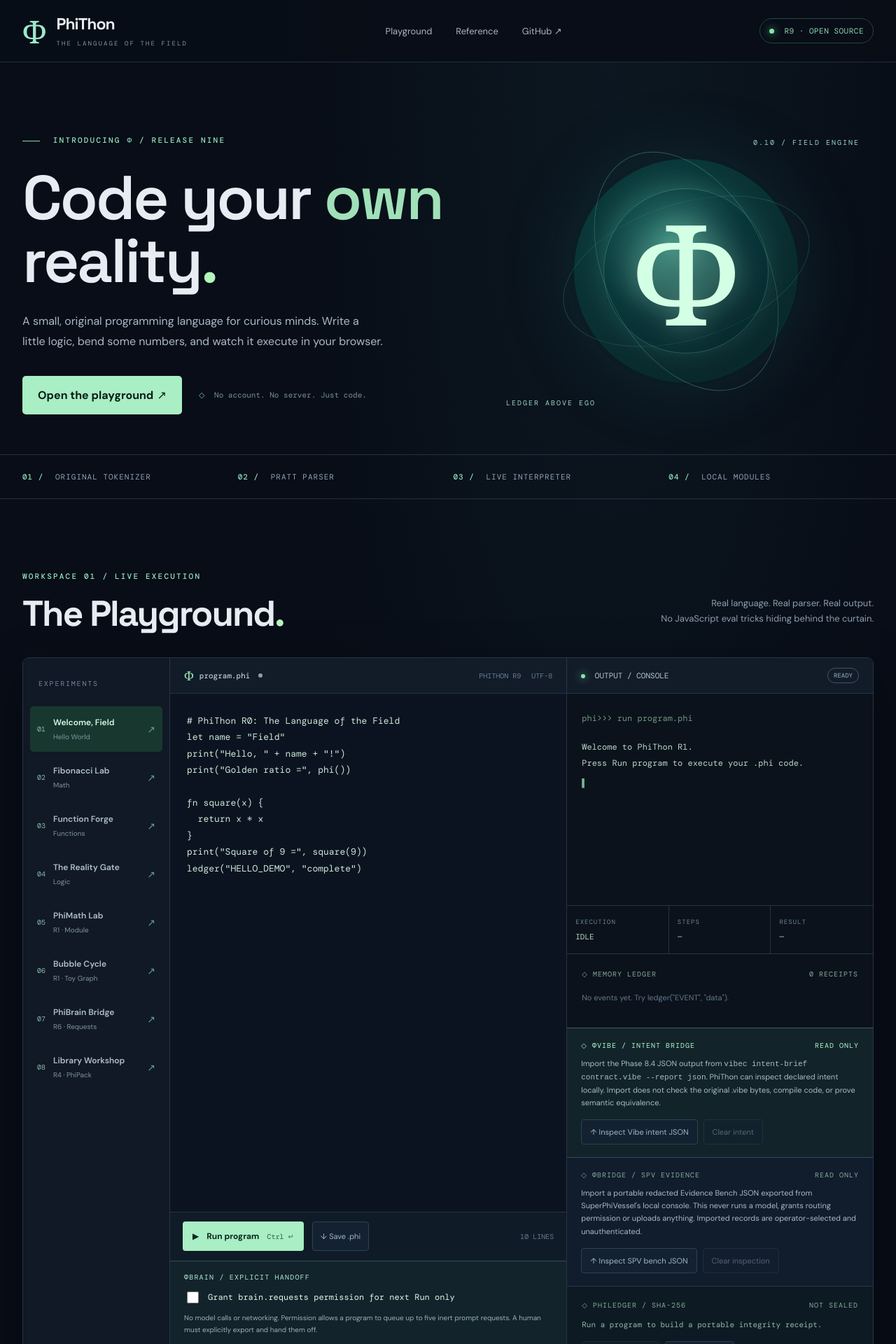
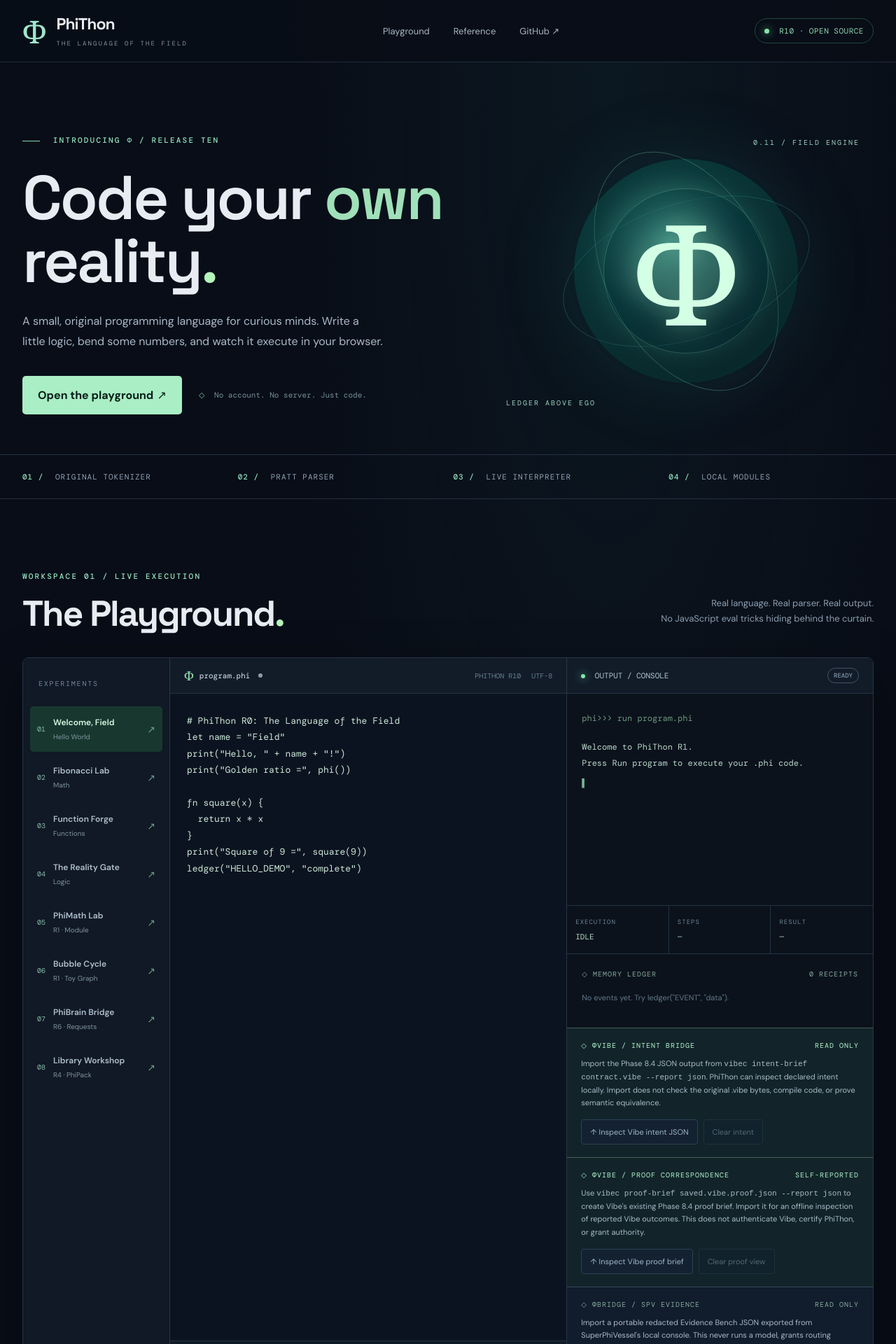
Before and after one commit to MichaelWave369/Phithon, a React (Vite) app: page / in a window 1280 px wide. Shown: the top 1920 px of the page at 70% size. Built offline with nearby package versions, Linux system fonts and the light colour scheme.

Commit message:
feat(r10): add read-only Vibe Phase 8.4 proof brief inspector with explicit self-reported status

```diff
--- a/src/App.jsx
+++ b/src/App.jsx
@@ -4,6 +4,7 @@ import { createReceipt, createPackageReceipt, verifyReceipt } from "./ledger/rec
 import { makeBrainHandoff } from "./brain/handoff.js";
 import { inspectSpvBenchJson, SPV_BENCH_MAX_BYTES } from "./bridge/spv-evidence.js";
 import { inspectVibeBriefJson, MAX_VIBE_BRIEF_BYTES } from "./bridge/vibe-intent.js";
+import { inspectVibeProofBriefJson, MAX_VIBE_PROOF_BRIEF_BYTES } from "./bridge/vibe-proof.js";
 
 const EXAMPLES = [
   { title: "Welcome, Field", label: "Hello World", code: [
@@ -132,6 +133,8 @@ export default function App() {
   const [spvInspectionError, setSpvInspectionError] = useState("");
   const [vibeInspection, setVibeInspection] = useState(null);
   const [vibeInspectionError, setVibeInspectionError] = useState("");
+  const [vibeProofInspection, setVibeProofInspection] = useState(null);
+  const [vibeProofError, setVibeProofError] = useState("");
   useEffect(() => () => controllerRef.current?.abort(), []);
 
   function loadExample(i) {
@@ -242,6 +245,27 @@ export default function App() {
     link.click();
     link.remove();
     setTimeout(() => URL.revokeObjectURL(url), 1000);
+  }
+  async function importVibeProofBrief(event) {
+    const file = event.target.files?.[0];
+    event.target.value = "";
+    setVibeProofInspection(null);
+    setVibeProofError("");
+    if (!file) return;
+    if (file.size > MAX_VIBE_PROOF_BRIEF_BYTES) {
+      setVibeProofError("PhiVibe proof: input exceeds 64 KiB");
+      return;
+    }
+    try {
+      const report = inspectVibeProofBriefJson(await file.text());
+      setVibeProofInspection(report);
+    } catch (error) {
+      setVibeProofError(error instanceof Error ? error.message : String(error));
+    }
+  }
+  function clearVibeProofBrief() {
+    setVibeProofInspection(null);
+    setVibeProofError("");
   }
   async function importVibeBrief(event) {
     const file = event.target.files?.[0];
@@ -357,12 +381,12 @@ export default function App() {
           <a href="#reference">Reference</a>
           <a href="https://github.com/MichaelWave369/Phithon" target="_blank" rel="noreferrer">GitHub ↗</a>
         </nav>
-        <span className="version-pill"><span className="live-dot" /> R9 · OPEN SOURCE</span>
+        <span className="version-pill"><span className="live-dot" /> R10 · OPEN SOURCE</span>
       </header>
       <main id="home">
         <section className="hero">
           <div className="hero-copy">
-            <p className="eyebrow"><span className="eyebrow-line" /> INTRODUCING Φ / RELEASE NINE</p>
+            <p className="eyebrow"><span className="eyebrow-line" /> INTRODUCING Φ / RELEASE TEN</p>
             <h1>Code your <em>own</em><br />reality<span className="period">.</span></h1>
             <p className="hero-intro">A small, original programming language for curious minds. Write a little logic, bend some numbers, and watch it execute in your browser.</p>
             <div className="hero-actions">
@@ -376,7 +400,7 @@ export default function App() {
             <div className="orbital-ring ring-one" />
             <div className="orbital-ring ring-two" />
             <div className="phi-glyph">Φ</div>
-            <div className="orbit-caption caption-top">0.10 / FIELD ENGINE</div>
+            <div className="orbit-caption caption-top">0.11 / FIELD ENGINE</div>
             <div className="orbit-caption caption-bottom">LEDGER ABOVE EGO</div>
           </div>
         </section>
@@ -406,7 +430,7 @@ export default function App() {
             <div className="editor-column">
               <div className="panel-bar">
                 <div className="tab-label"><span className="file-icon">Φ</span> program.phi <span className="unsaved-dot" /></div>
-                <div className="editor-meta"><span>PHITHON R9</span><span>UTF-8</span></div>
+                <div className="editor-meta"><span>PHITHON R10</span><span>UTF-8</span></div>
               </div>
               <label className="sr-only" htmlFor="source-code">PhiThon source code</label>
               <textarea id="source-code" aria-label="PhiThon source code editor" spellCheck={false} className="code-editor" value={code} onChange={e => setCode(e.target.value)} onKeyDown={onEditorKey} />
@@ -493,6 +517,21 @@ export default function App() {
                   <p className="spv-bench-hint">For an actual hash-bound implementation link, use the CLI <code>vibe-link</code> with the original .vibe source and the .phi source. This browser view cannot certify either.</p>
                 </div>}
               </div>
+              <div className="vibe-bridge-panel">
+                <div className="receipt-heading"><span>◇ ΦVIBE / PROOF CORRESPONDENCE</span><span>SELF-REPORTED</span></div>
+                <p className="spv-bench-hint">Use <code>vibec proof-brief saved.vibe.proof.json --report json</code> to create Vibe's existing Phase 8.4 proof brief. Import it for an offline inspection of reported Vibe outcomes. This does not authenticate Vibe, certify PhiThon, or grant authority.</p>
+                <div className="integrity-actions">
+                  <label className="plain-button upload-label">↑ Inspect Vibe proof brief<input type="file" accept=".json,application/json" onChange={importVibeProofBrief} aria-label="Select Vibe Phase 8.4 proof brief JSON for offline inspection" /></label>
+                  <button type="button" className="plain-button" onClick={clearVibeProofBrief} disabled={!vibeProofInspection && !vibeProofError}>Clear proof view</button>
+                </div>
+                {vibeProofError && <p className="integrity-bad" role="status">{vibeProofError}</p>}
+                {vibeProofInspection && <div className="spv-evidence-results" role="status">
+                  <p className="spv-bench-hint"><strong>VIBE REPORTED: {vibeProofInspection.compilerPassReported ? "PASS" : "FAIL"}</strong> · SOURCE NOT AUTHENTICATED</p>
+                  <p className="spv-bench-hint">Backend claimed: {vibeProofInspection.backendReported} · {vibeProofInspection.obligationsTotalReported} reported obligations · {vibeProofInspection.obligationsSampled} sample entries</p>
+                  <p className="spv-bench-hint">Bridge verdict claimed: {vibeProofInspection.bridgeVerdictReported ?? "UNREPORTED"} · no equivalence proof or execution attestation</p>
+                  <p className="spv-bench-hint">To check this report against the actual .vibe and .phi sources, use the CLI <code>vibe-proof-link</code>. Imported pass flags are never promoted to PhiThon verification or permission.</p>
+                </div>}
+              </div>
               <div className="spv-bench-panel">
                 <div className="receipt-heading"><span>◇ ΦBRIDGE / SPV EVIDENCE</span><span>READ ONLY</span></div>
                 <p className="spv-bench-hint">Import a portable redacted Evidence Bench JSON exported from SuperPhiVessel's local console. This never runs a model, grants routing permission or uploads anything. Imported records are operator-selected and unauthenticated.</p>
@@ -533,7 +572,7 @@ export default function App() {
               </div>
             </div>
           </div>
-          <p className="playground-warning">R9 adds Vibe intent-brief inspection and a CLI source-hash link to PhiThon implementations. Neither implies cross-language semantic preservation or proof of execution. SPV evidence remains offline/unattested and local Ollama dispatch remains separately consented.</p>
+          <p className="playground-warning">R10 adds offline Vibe proof-brief inspection and source-hash correspondence with an existing PhiThon/Vibe implementation link. Vibe pass/fail remains a self-reported claim, never PhiThon semantic verification, execution permission or SPV approval.</p>
         </section>
         <section id="reference" className="reference-section">
           <div>
@@ -548,7 +587,7 @@ export default function App() {
         </section>
       </main>
       <footer className="site-footer">
-        <span><b>Φ</b> PhiThon / Version 0.10.0</span>
+        <span><b>Φ</b> PhiThon / Version 0.11.0</span>
         <span>ORIGINAL LANGUAGE · MIT LICENSE · LEDGER ABOVE EGO</span>
         <a href="https://github.com/MichaelWave369/Phithon" target="_blank" rel="noreferrer">SOURCE CODE ↗</a>
       </footer>
```
